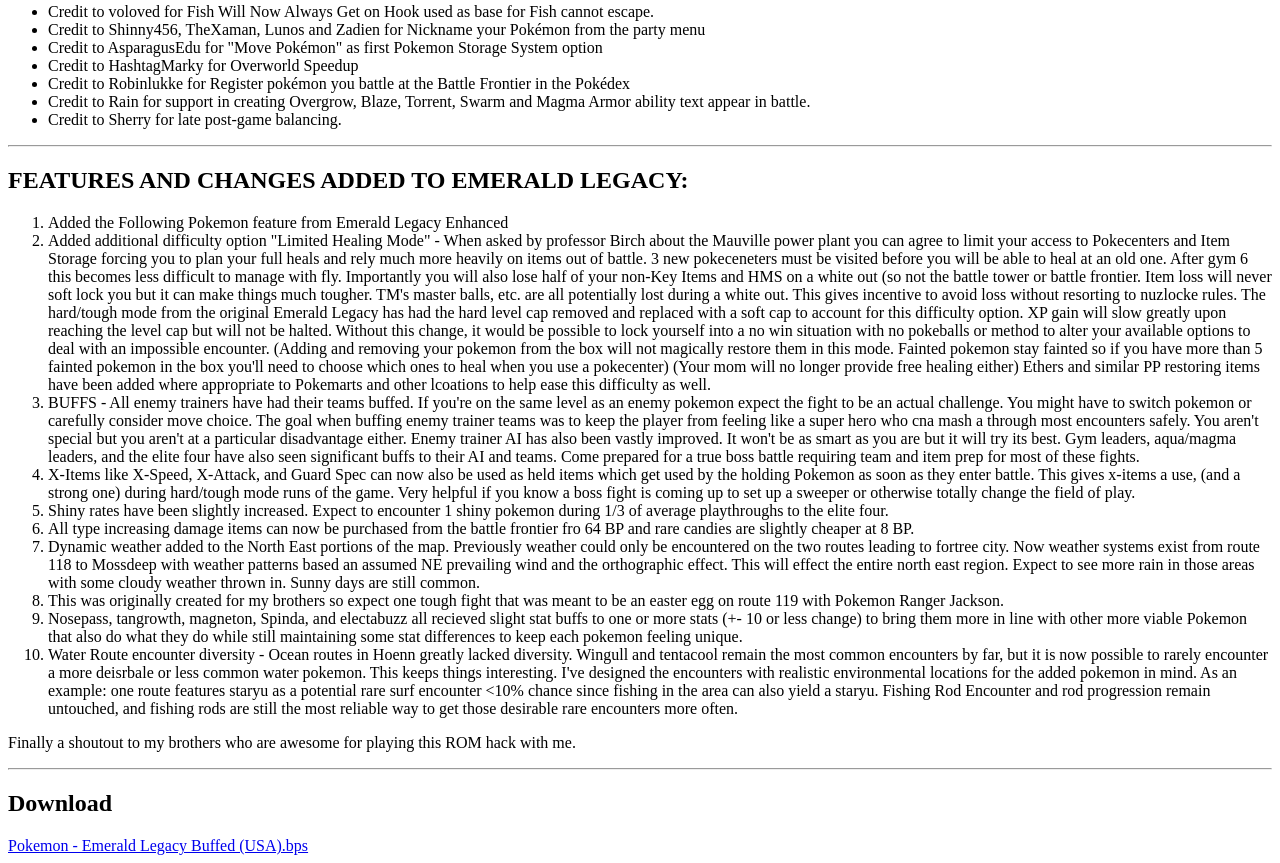
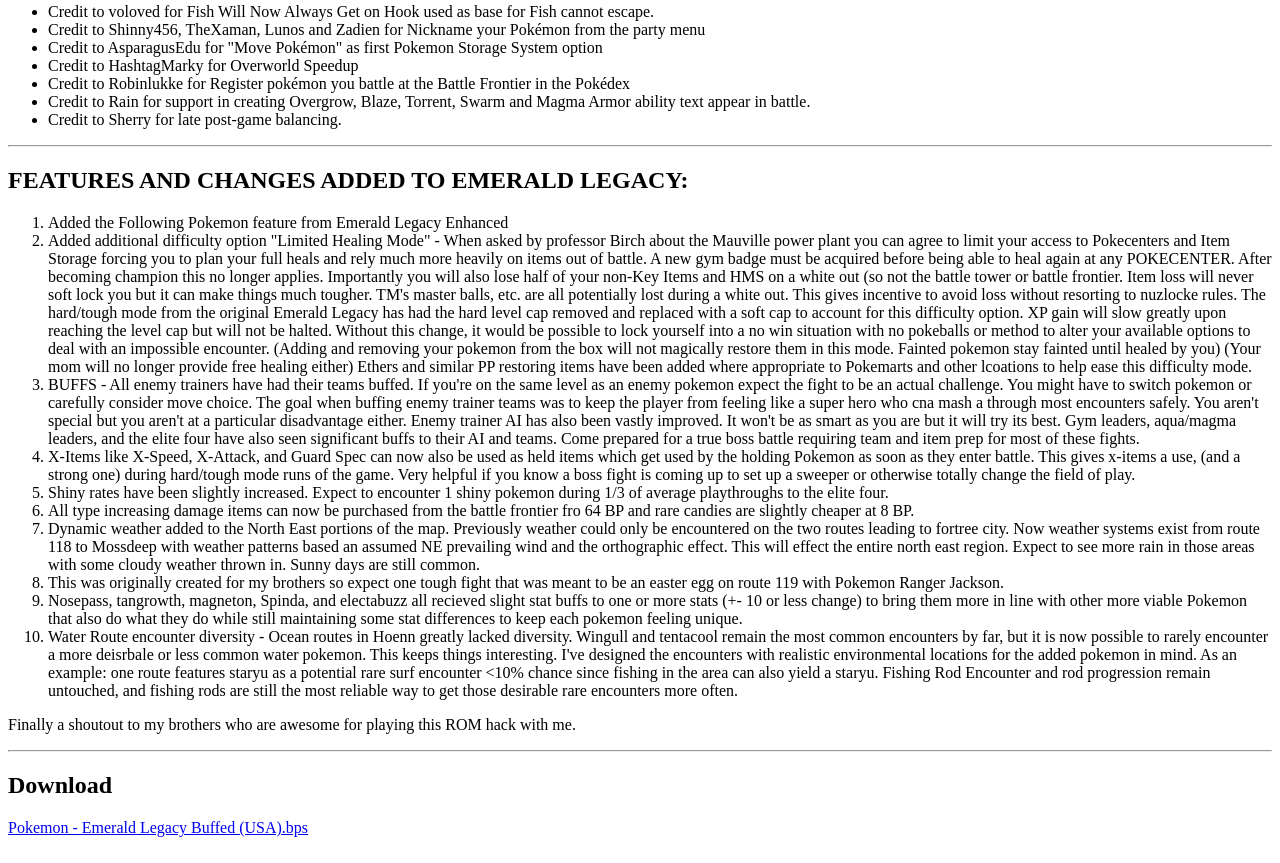
Before and after one commit to Jacked-Son/Jacked-Son.github.io, a plain HTML site: page index.html in a window 1280 px wide. Shown: the part 2999-3862 px from the top of the page. Drawn offline with Linux system fonts and the light colour scheme.

Commit message:
Update index.html

```diff
--- a/index.html
+++ b/index.html
@@ -192,8 +192,7 @@
         Added additional difficulty option "Limited Healing Mode" -
         When asked by professor Birch about the Mauville power plant you can agree to limit your access to Pokecenters and Item Storage
         forcing you to plan your full heals and rely much more heavily on items out of battle.
-        3 new pokeceneters must be visited before you will be able to heal at an old one.
-        After gym 6 this becomes less difficult to manage with fly.
+        A new gym badge must be acquired before being able to heal again at any POKECENTER. After becoming champion this no longer applies.
         Importantly you will also lose half of your non-Key Items and HMS on a white out (so not the battle tower or battle frontier.
         Item loss will never soft lock you but it can make things much tougher.
         TM's master balls, etc. are all potentially lost during a white out.
@@ -202,10 +201,9 @@
         XP gain will slow greatly upon reaching the level cap but will not be halted.
         Without this change, it would be possible to lock yourself into a no win situation with no pokeballs or method to alter your available options to deal with an
         impossible encounter.
-        (Adding and removing your pokemon from the box will not magically restore them in this mode. Fainted pokemon stay fainted so if you have more than 5 fainted pokemon
-        in the box you'll need to choose which ones to heal when you use a pokecenter)
+        (Adding and removing your pokemon from the box will not magically restore them in this mode. Fainted pokemon stay fainted until healed by you)
         (Your mom will no longer provide free healing either)
-        Ethers and similar PP restoring items have been added where appropriate to Pokemarts and other lcoations to help ease this difficulty as well.
+        Ethers and similar PP restoring items have been added where appropriate to Pokemarts and other lcoations to help ease this difficulty mode.
     </li>
 
     <li>
```
